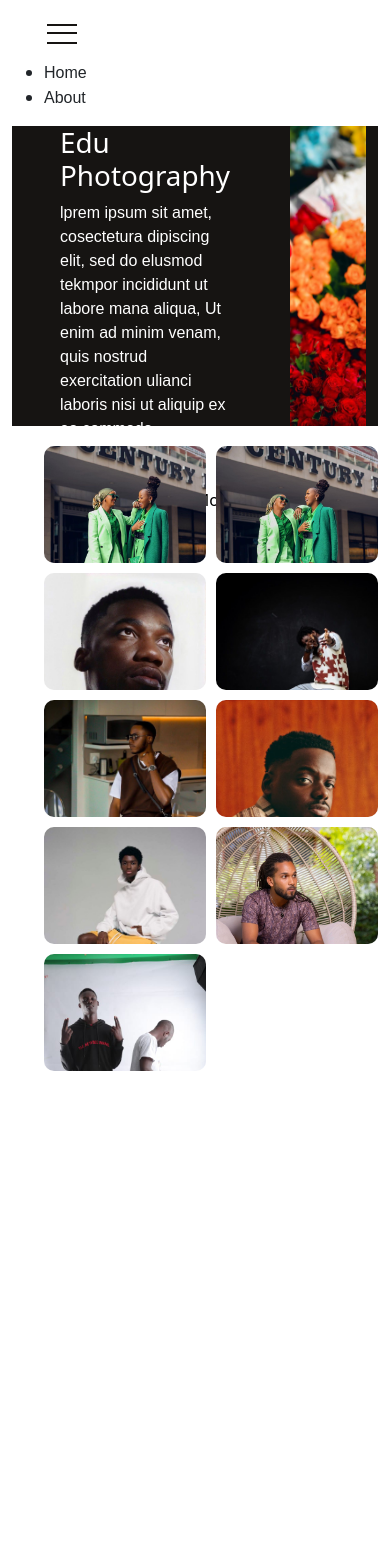
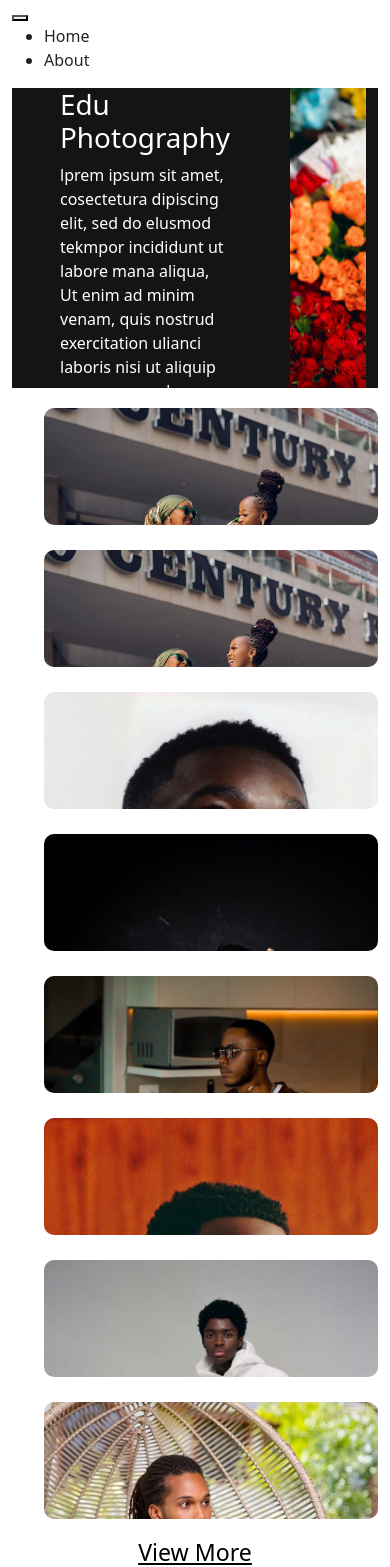
Before and after one commit to Mickey254-ja/Mikki, a React (Create React App) app: page / in a window 390 px wide. Shown: the top 1567 px of the page. Before the commit the page ends 1087 px from the top, so only its background shows below. Built offline with nearby package versions, Linux system fonts and the light colour scheme.

Commit message:
adds styling

```diff
--- a/src/App.scss
+++ b/src/App.scss
@@ -15,20 +15,13 @@
     background-size: cover;
   }
 
-  p, a, h1{
+  p, a, h1 {
     color: white;
   }
 
   .btn-wrapper {
     display: flex;
     gap: 1em;
-  }
-
-}
-  p, a {
-    color: var(--bs-gray-400);
-    font-family: 'Open Sans', sans-serif;
-    font-family: 'Poppins', sans-serif;
   }
 
   .menu-btn {
@@ -59,6 +52,7 @@
         transition-property: transform;
         transition-timing-function: ease-in-out;
       }
+
       .icon-line {
         width: 30px;
       }
@@ -105,25 +99,38 @@
       }
     }
   }
+}
 
 .image-collections-container {
   width: 100%;
   display: grid;
-  grid-template-columns: repeat(2, 1fr); /* Two columns */
+  grid-template-columns: repeat(3, 1fr); /* Two columns */
   grid-auto-rows: 30vw;
   list-style: none;
-  grid-gap: 10px; /* Spacing between items */
+  grid-gap: 25px; /* Spacing between items */
   margin-top: 20px;
-}
 
   .item {
     border-radius: 10px;
     overflow: hidden;
     margin: 0;
-}
 
-.item figure,
-.item img {
+    figure,
+    img {
       width: 100%; /* Ensure images fill the container */
       height: auto; /* Maintain aspect ratio */
     }
+  }
+
+  &.short {
+    grid-row: span 1;
+  }
+
+  &.tall {
+    grid-row: 2;
+  }
+
+  @media screen and (max-width: 960px) {
+    grid-template-columns: 1fr;
+  }
+}
--- a/src/components/ImagesCollection.jsx
+++ b/src/components/ImagesCollection.jsx
@@ -1,23 +1,30 @@
 import React from 'react'
 
 const ImagesCollection = () => {
-    const imagesList = [...new Array(9)].map(
+    const imagesList = [...new Array(8)].map(
         (number, index) => `/images/image-${index + 1}.jpg`
         );
 
   return (
-    <ul className='image-collections-container'>
-    {imagesList.map((imgUrl, index) => {
-    console.log(imgUrl); // Log the image URL to the console
-    return (
-        <li className="item" key={index}>
+    <>
+      <ul className='image-collections-container'>
+        {imagesList.map((imgUrl, index) => {
+          return (
+          <li className={index % 2 === 0 ? "item short" :
+          "item tall"} >
             <figure>
-                <img src={imgUrl} alt={`collection-${index + 1}`} />
+                <img src={imgUrl} alt="collection" />
             </figure>
         </li>
     );
 })}
     </ul>
+    <div className='d-flex nb-2'>
+        <a href='/' className='mx-auto fs-3'>
+            View More
+        </a>
+    </div>
+    </>
   );
 }
 
```
Lines whose indentation alone changed are shown as unchanged.
